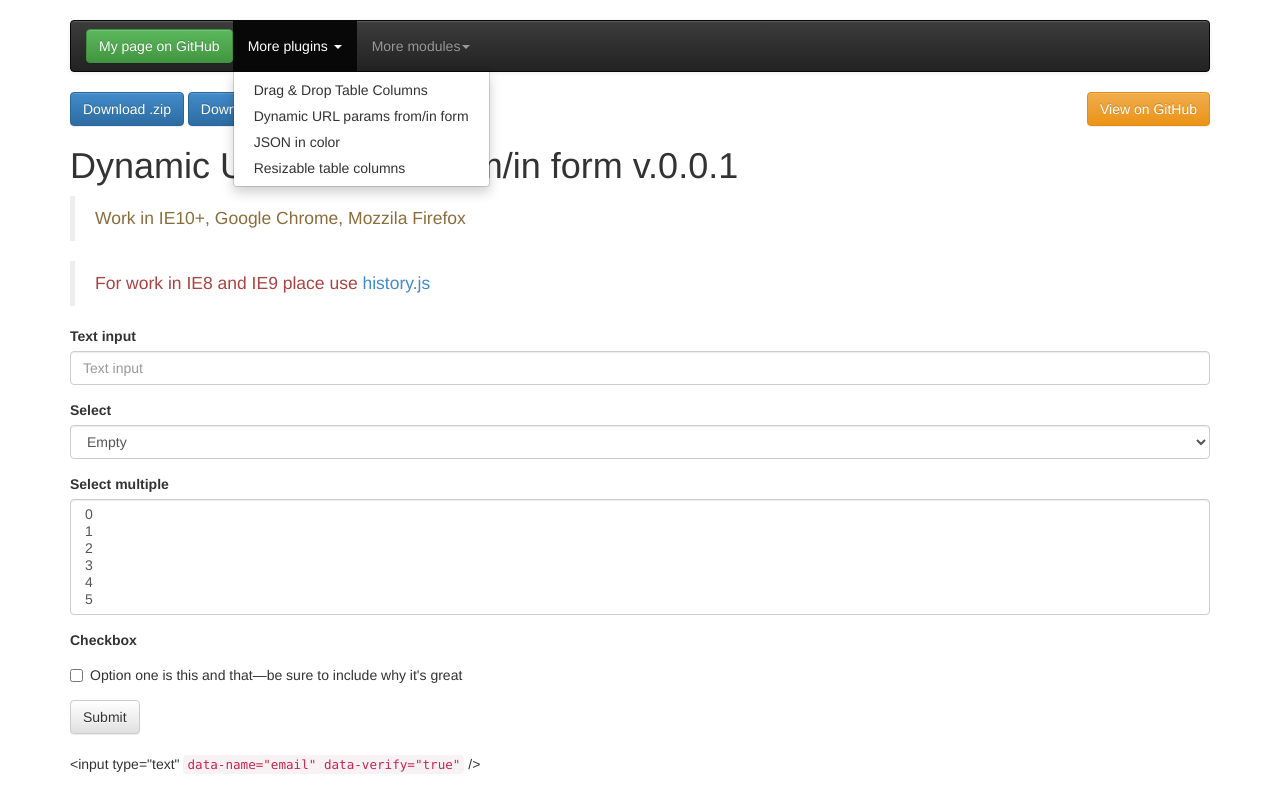
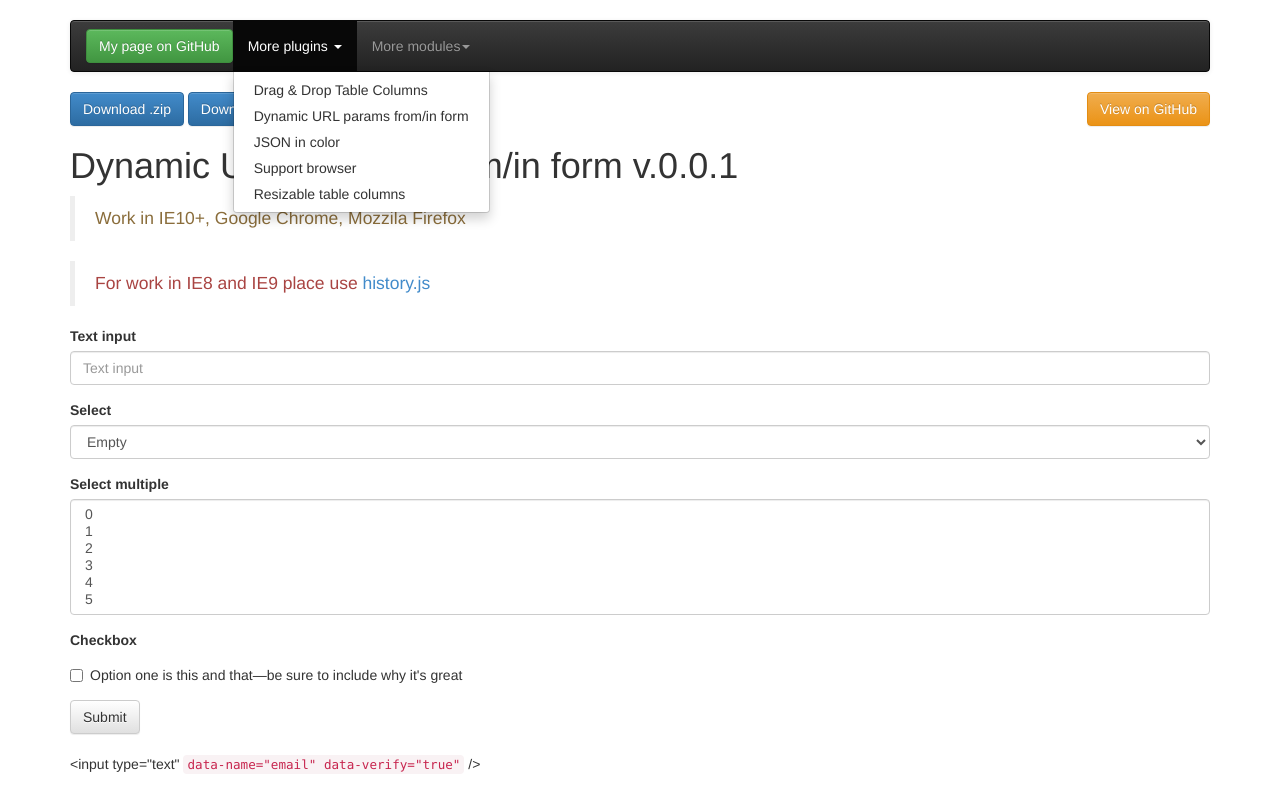
Before and after one commit to alexshnur/dynamic-url-params-from-in-form, a plain HTML site: page index.html in a window 1280 px wide. Both pictures are taken after a click on the link "More plugins". Drawn offline with Linux system fonts and the light colour scheme.

Commit message:
Add item menu

```diff
--- a/index.html
+++ b/index.html
@@ -34,6 +34,7 @@
 								<li><a href="http://alexshnur.github.io/drag-n-drop-table-columns/">Drag & Drop Table Columns</a></li>
 								<li><a href="http://alexshnur.github.io/dynamic-url-params-from-in-form/">Dynamic URL params from/in form</a></li>
 								<li><a href="http://alexshnur.github.io/json-in-color/">JSON in color</a></li>
+								<li><a href="http://alexshnur.github.io/support-browser/">Support browser</a></li>
 								<li><a href="#">Resizable table columns</a></li>
 							</ul>
 						</li>
```
